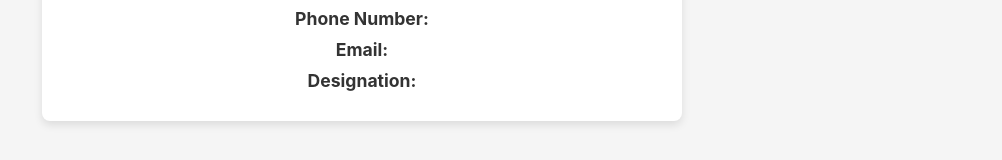
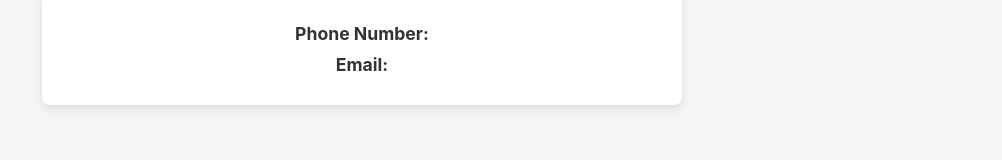
Before and after one commit to Mosesshamnavin/News-Checkup, a React (Create React App) app: page /profile in a window 1280 px wide. Shown: the part 458-618 px from the top of the page, without its empty margins (278-1280 px from the left). Built offline with nearby package versions, Linux system fonts and the light colour scheme.

Commit message:
Update ProfilePage.js

```diff
--- a/src/components/ProfilePage.js
+++ b/src/components/ProfilePage.js
@@ -11,11 +11,10 @@ function ProfilePage() {
   const name = queryParams.get('name');
   const email = queryParams.get('email');
   const phone_number = queryParams.get('phone_number');
-  const designation = queryParams.get('designation');
   const photo = queryParams.get('photo'); // The photo filename or URL
 
   // Define the path to the user's photo
-  const photoPath = photo ? `http://localhost:9000/uploads/${photo}` : '/path/to/placeholder.png'; // Adjust based on your setup
+  const photoPath = photo ? `http://localhost:3001/${photo}` : '/path/to/placeholder.png'; // Adjust based on your setup
   console.log('this is the photoPath', photoPath);
 
   // Function to handle logout
@@ -34,7 +33,6 @@ function ProfilePage() {
         <h1>{name}</h1>
         <p><strong>Phone Number:</strong> {phone_number}</p>
         <p><strong>Email:</strong> {email}</p>
-        <p><strong>Designation:</strong> {designation}</p>
       </div>
     </div>
   );
```
